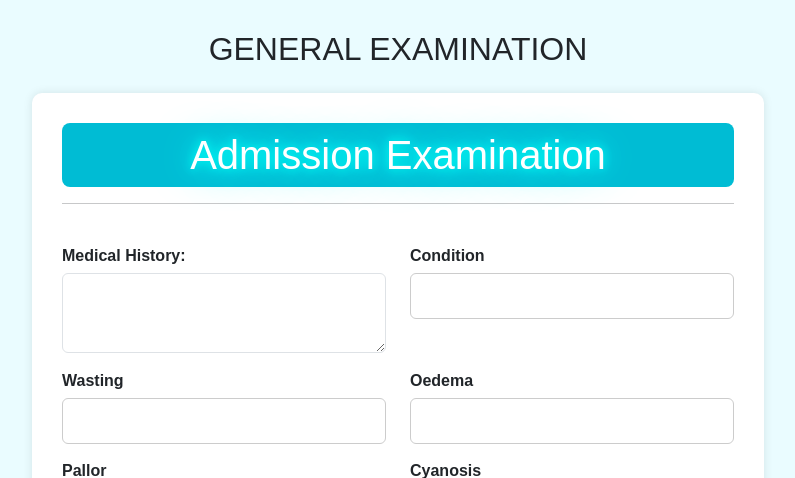
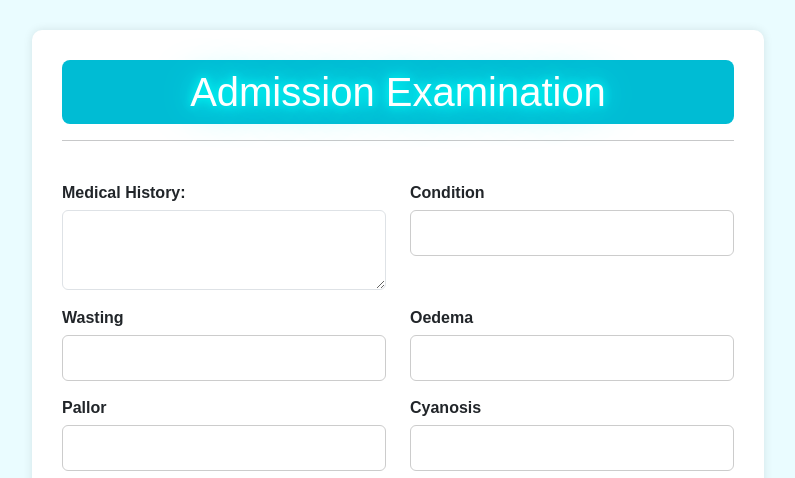
Before and after one commit to kinuthia-mark/nursingsystem, a PHP site: page /admission_examination.php in a window 1280 px wide. Shown: the top 478 px of the page, without its empty margins (242-1037 px from the left). Run offline with PHP 8.4, Linux system fonts and the light colour scheme.

Commit message:
removed some lines

```diff
--- a/admission_examination.php
+++ b/admission_examination.php
@@ -101,7 +101,7 @@ if ($_SERVER['REQUEST_METHOD'] === 'POST') {
 <?php include 'head.php'; ?>
 <body>
 
-    <h2>GENERAL EXAMINATION</h2>
+
 
     <div class="form-container">
   <form method="POST" action="">
```
